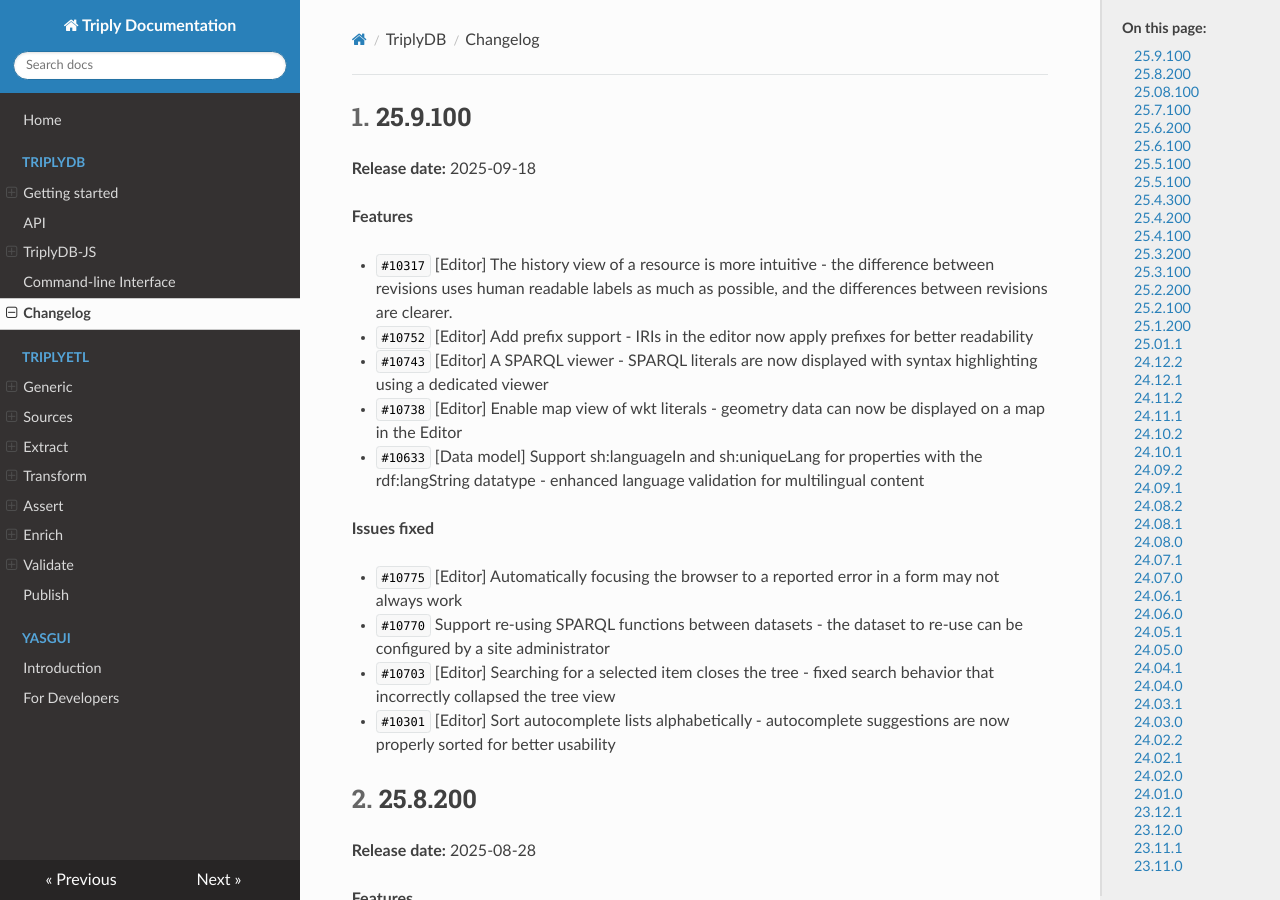
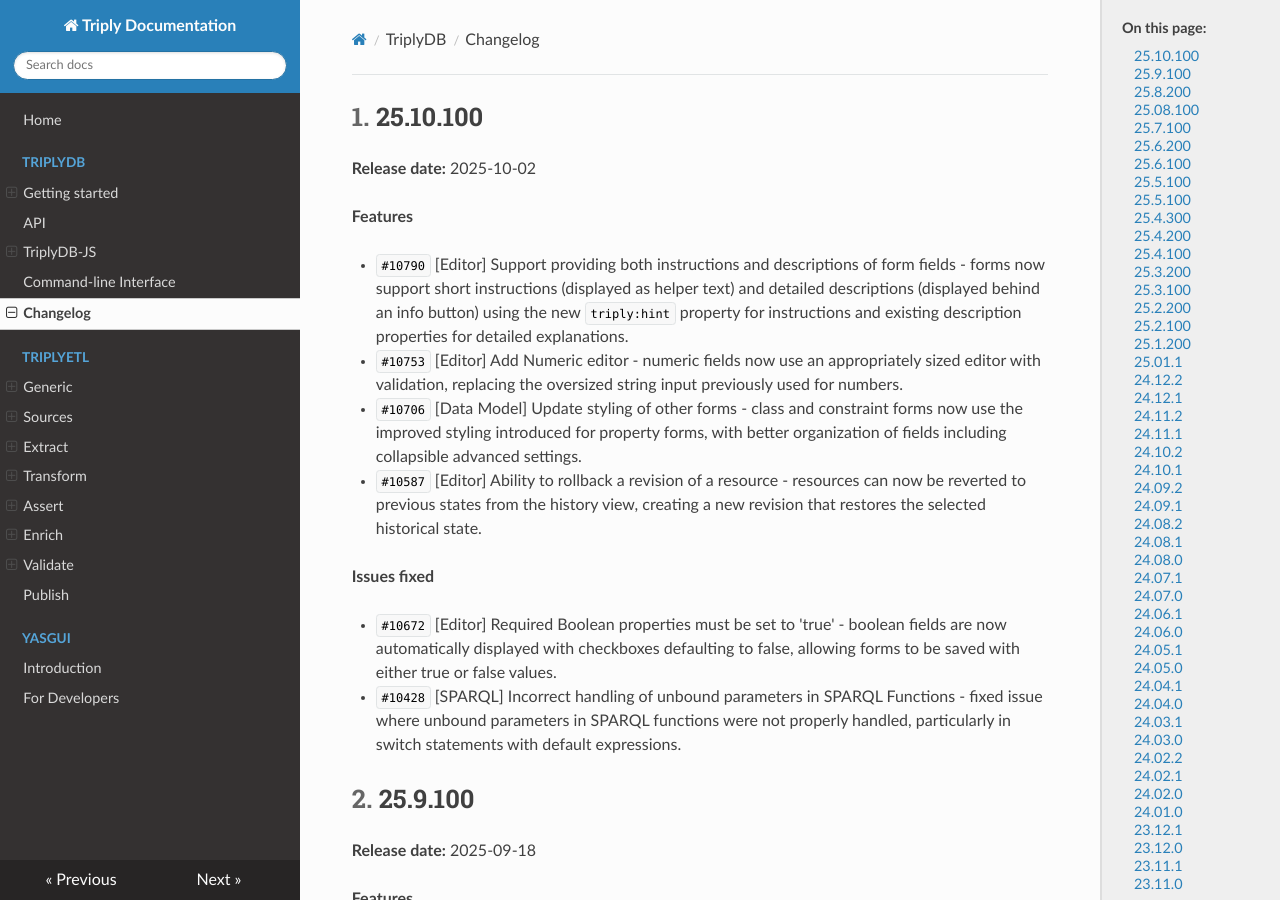
Before and after one commit to TriplyDB/Documentation, an MkDocs documentation site: the page built from docs/triplydb-changelog/index.md, in a window 1280 px wide and 900 px high. Built offline with MkDocs 1.6.1, drawn with Linux system fonts in a browser that asks for light colours.

Commit message:
updated changelog

```diff
--- a/docs/triplydb-changelog/index.md
+++ b/docs/triplydb-changelog/index.md
@@ -4,6 +4,22 @@
 ---
 
 [TOC]
+
+## 25.10.100 {#25.10.100}
+
+**Release date:** 2025-10-02
+
+**Features**
+
+- `#10790` [Editor] Support providing both instructions and descriptions of form fields - forms now support short instructions (displayed as helper text) and detailed descriptions (displayed behind an info button) using the new `triply:hint` property for instructions and existing description properties for detailed explanations.
+- `#10753` [Editor] Add Numeric editor - numeric fields now use an appropriately sized editor with validation, replacing the oversized string input previously used for numbers.
+- `#10706` [Data Model] Update styling of other forms - class and constraint forms now use the improved styling introduced for property forms, with better organization of fields including collapsible advanced settings.
+- `#10587` [Editor] Ability to rollback a revision of a resource - resources can now be reverted to previous states from the history view, creating a new revision that restores the selected historical state.
+
+**Issues fixed**
+
+- `#10672` [Editor] Required Boolean properties must be set to 'true' - boolean fields are now automatically displayed with checkboxes defaulting to false, allowing forms to be saved with either true or false values.
+- `#10428` [SPARQL] Incorrect handling of unbound parameters in SPARQL Functions - fixed issue where unbound parameters in SPARQL functions were not properly handled, particularly in switch statements with default expressions.
 
 ## 25.9.100 {#25.9.100}
 
```
Also changed, not shown: docs/triplydb-technical-changelog/index.md (+7 -2 lines).
